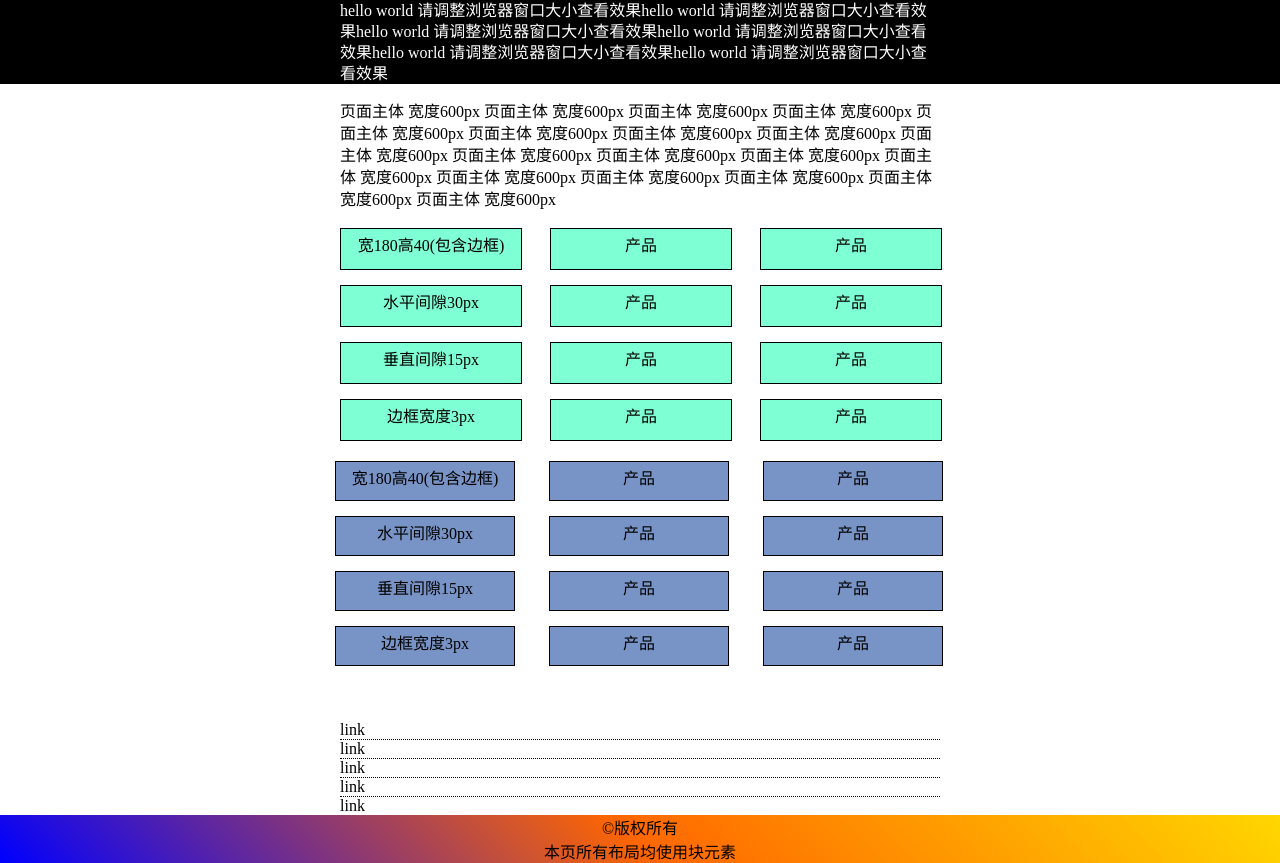
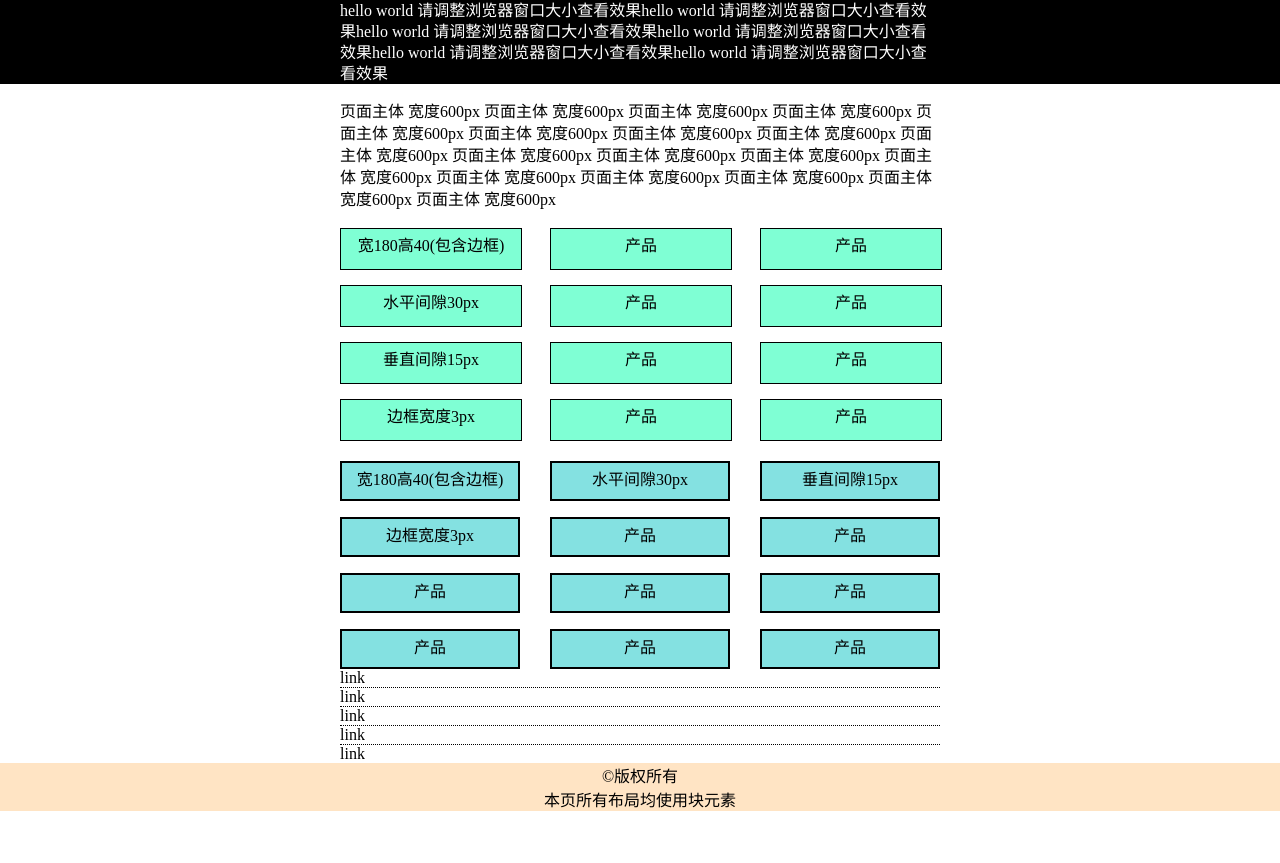
Before and after one commit to yedisheng97/miao, a plain HTML site: page css-block-layout.html in a window 1280 px wide. After the commit the page ends 811 px from the top, so only its background shows below. Drawn offline with Linux system fonts and the light colour scheme.

Commit message:
作业—修改

```diff
--- a/css-block-layout.html
+++ b/css-block-layout.html
@@ -64,37 +64,46 @@
       background-color: aqua;
     }
 
-    .box3{
-      width: 640px;
-      height: 240px;
-      margin: 20px auto;
+
+
+    .box3 {
+      /* background-color: rgb(122, 174, 104); */
+      width: 600px;
+      margin: auto;
+      overflow: hidden;
     }
 
-    .box3 span{
-      display: inline-block;
+    .box3 ul{
+      list-style: none;
+      padding: 0;
+      font-size: 0;
+      margin: auto;
+      margin: -8px -15px;
+/*
+      margin-top: -8px;
+      margin-bottom: -8px;
+      margin-left: -15px;
+      margin-right: -15px; */
+
+    }
+
+    .box3 ul li{
+      font-size: 16px;
       width: 180px;
       height: 40px;
-      background-color: rgb(120, 147, 197);
-      margin-bottom: 15px ;
-      margin-right: 15px;
-      margin-left: 15px;
-      border: 1px solid black;
+      border: 2px solid black;
       box-sizing: border-box;
+      display: inline-block;
+      margin: 8px 15px;
+      text-align: center;
       line-height: 34px;
-      text-align: center;
-    }
-
-    .box3 span:hover{
-      background-color: rgb(99, 235, 158);
+      background-color: rgb(132, 225, 225);
     }
 
 
-
-
-
-
-
-
+    .box3 ul li:hover{
+      background-color: rgb(50, 134, 207);
+    }
 
 
 
@@ -112,7 +121,7 @@
     }
 
     .p3{
-      background:linear-gradient(45deg, blue,#ff6700, gold);
+      background-color: bisque;
       text-align: center;
     }
 
@@ -146,21 +155,23 @@
   </div>
 
 
-  <div class="box3">
-    <span>宽180高40(包含边框)</span>
-    <span>产品</span>
-    <span>产品</span>
-    <span>水平间隙30px</span>
-    <span>产品</span>
-    <span>产品</span>
-    <span>垂直间隙15px</span>
-    <span>产品</span>
-    <span>产品</span>
-    <span>边框宽度3px</span>
-    <span>产品</span>
-    <span>产品</span>
-  </div>
 
+<div class="box3">
+  <ul>
+    <li>宽180高40(包含边框)</li>
+    <li>水平间隙30px</li>
+    <li>垂直间隙15px</li>
+    <li>边框宽度3px</li>
+    <li>产品</li>
+    <li>产品</li>
+    <li>产品</li>
+    <li>产品</li>
+    <li>产品</li>
+    <li>产品</li>
+    <li>产品</li>
+    <li>产品</li>
+  </ul>
+</div>
 
 
   <p class="p1">link</p>
```
